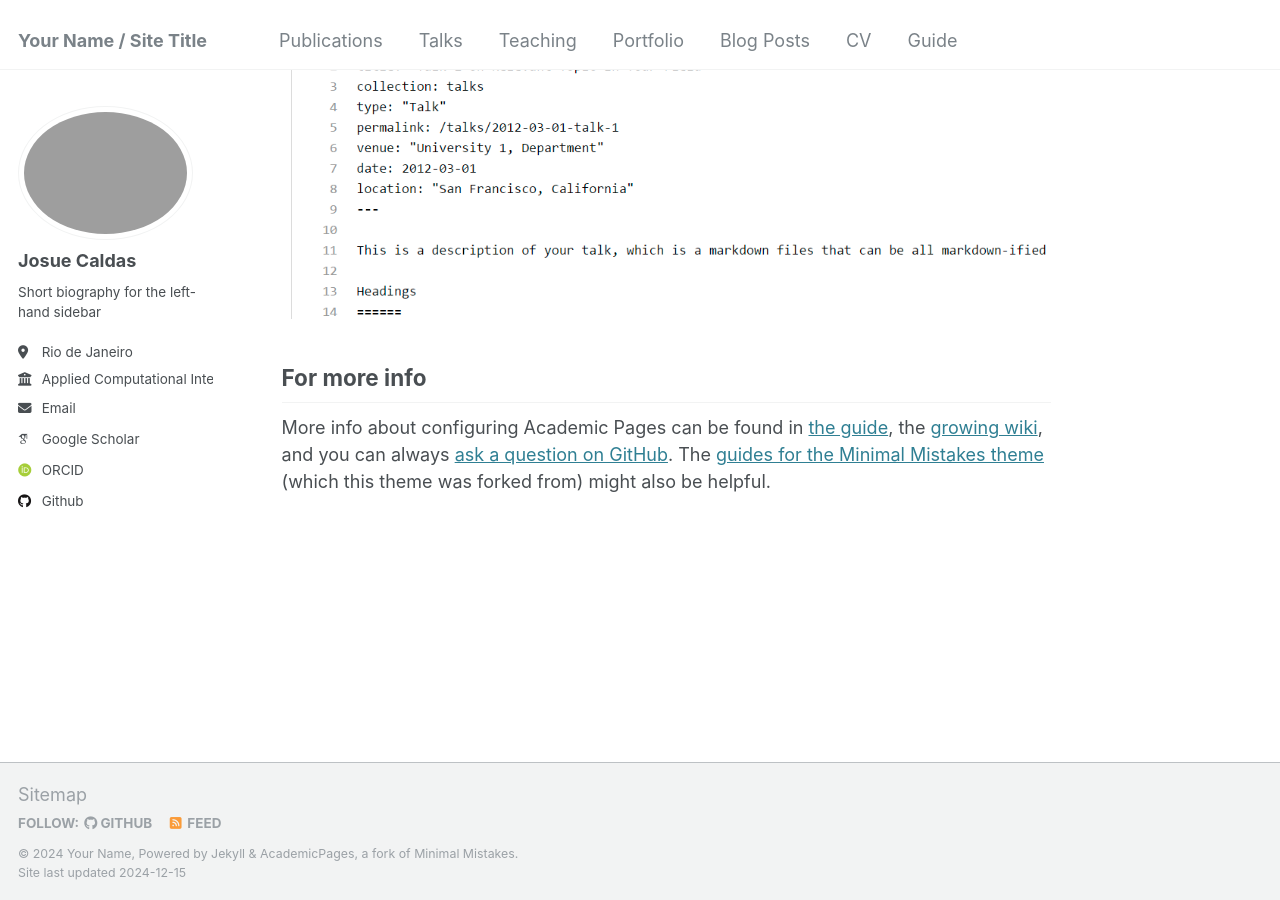
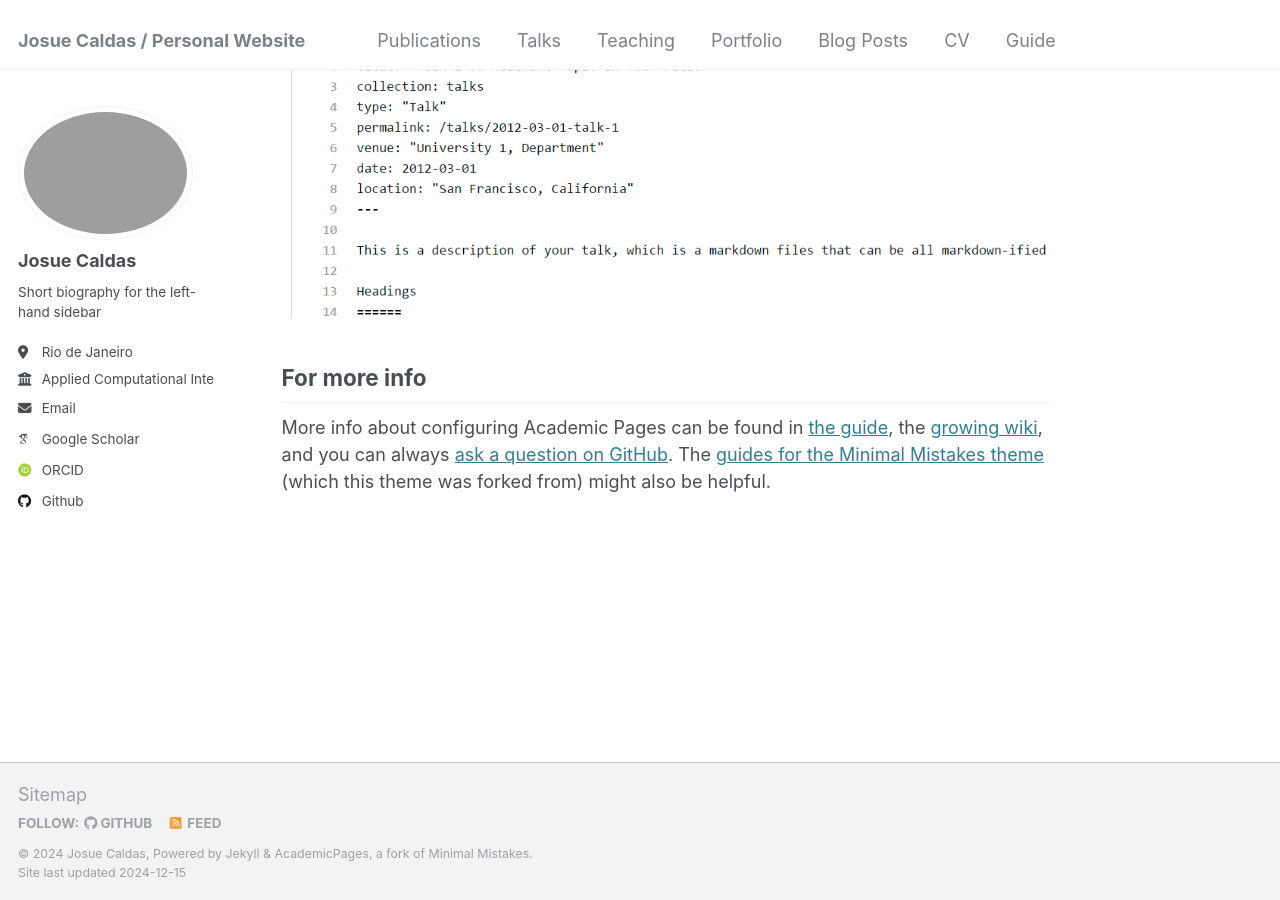
Before and after one commit to josuecaldasv/josuecaldasv.github.io, a Jekyll site: the page built from _pages/about.md, in a window 1280 px wide and 900 px high, scrolled down 2643 px. Built offline with Jekyll 4.4.1, drawn with Linux system fonts in a browser that asks for light colours; some web fonts are replaced.

Commit message:
test config

```diff
--- a/_config.yml
+++ b/_config.yml
@@ -1,18 +1,14 @@
 
 locale                   : "en-US"
-title                    : "Your Name / Site Title"
+title                    : "Josue Caldas / Personal Website"
 title_separator          : "-"
-name                     : &name "Your Name"
+name                     : &name "Josue Caldas"
 description              : &description "personal description"
-url                      : https://academicpages.github.io # the base hostname & protocol for your site e.g. "https://[your GitHub username].github.io"
-baseurl                  : "" # the subpath of your site, e.g. "/blog"
-repository               : "academicpages/academicpages.github.io"
+url                      : https://josuecaldasv.github.io/
+baseurl                  : ""
+repository               : "josuecaldasv/josuecaldasv.github.io"
 
-# Site Author - The following control what appear as part of the author content on the side bar.
-#               If a field is blank the icon and link will not appear, otherwise it will be shown.
-#               Additional customization can be done by editing /_includes/author-profile.html
 author:
-  # Biographic information
   avatar           : "profile.png"
   name             : "Josue Caldas"
   bio              : "Short biography for the left-hand sidebar"
```
